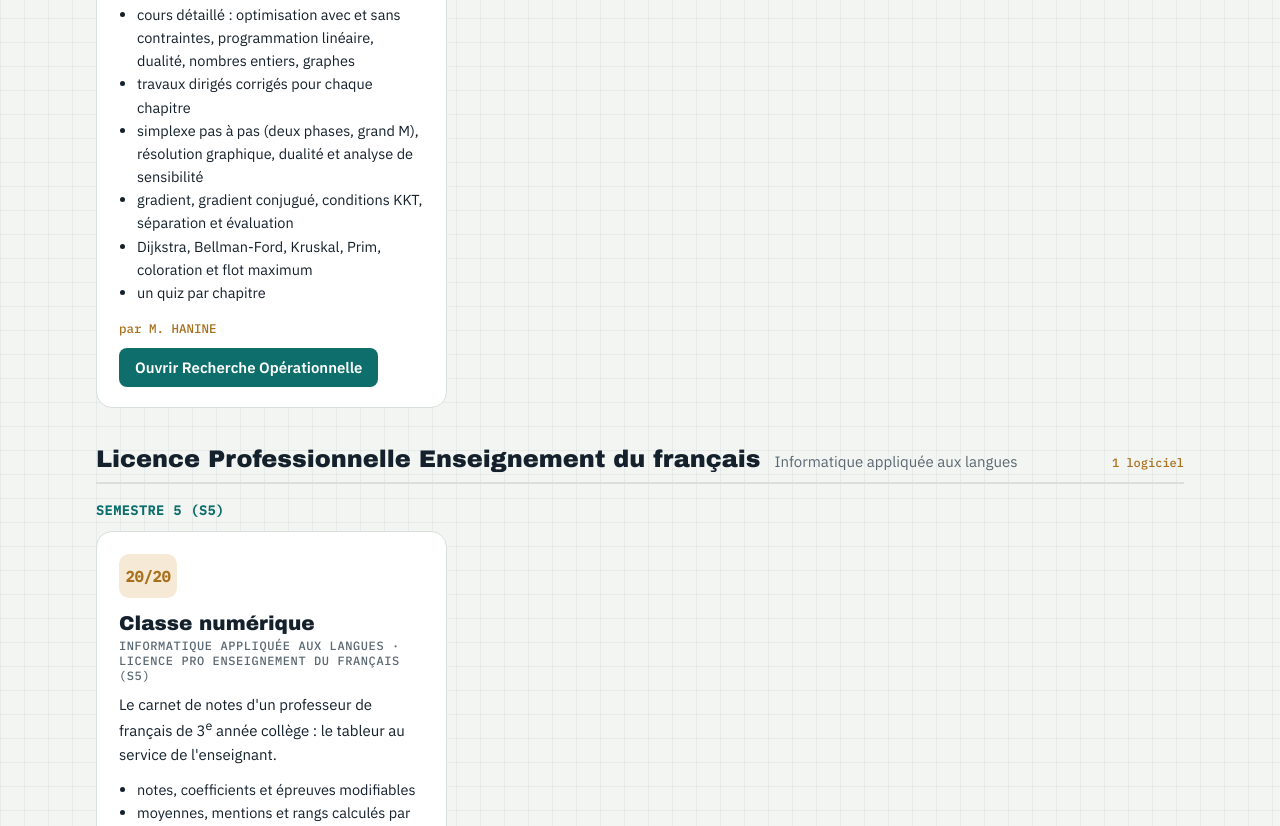
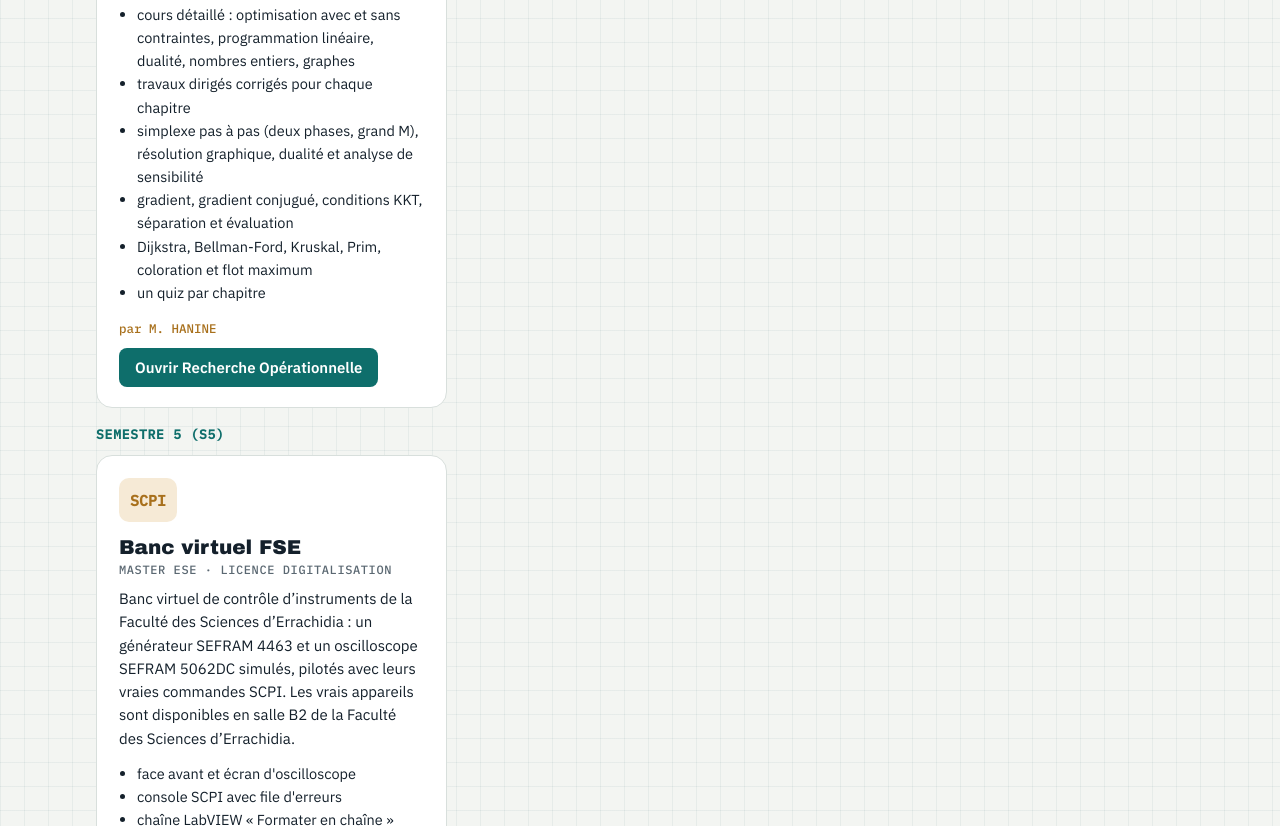
Before and after one commit to mhanine-cours/cours-hanine, a plain HTML site: page logiciels.html in a window 1280 px wide. Shown: the part 1974-2800 px from the top of the page. Drawn offline with Linux system fonts and the light colour scheme; a web font is replaced by a local one.

Commit message:
Logiciels : Banc virtuel FSE en Licence Digitalisation, semestre 5
Co-Authored-By: Claude Opus 5.5 <noreply@anthropic.com>
Claude-Session: https://claude.ai/code/session_01VSd4AYBYrTvExzJ2j1n76w

```diff
--- a/logiciels.html
+++ b/logiciels.html
@@ -132,7 +132,7 @@ table.t tr td:last-child{font-weight:600;color:var(--accent)}
   <p class="byline">Logiciels conçus et développés par <b>Pr Mounir HANINE</b> · Faculté des Sciences Errachidia · Université Moulay Ismail</p>
   <nav class="fil-nav" aria-label="Filières"><a href="#licence-digitalisation">Licence Digitalisation</a><a href="#licence-pro-francais">Licence Professionnelle Enseignement du français</a><a href="#master-ese">Master ESE</a><a href="#master-tourisme">Master Communication Touristique et Valorisation du Patrimoine</a><a href="#master-acbi">Master ACBI</a></nav>
   <section class="filiere" id="licence-digitalisation">
-    <div class="fil-head"><h2>Licence Digitalisation</h2><span>Tronc Commun Informatique Appliquée</span><em>5 logiciels</em></div>
+    <div class="fil-head"><h2>Licence Digitalisation</h2><span>Tronc Commun Informatique Appliquée</span><em>6 logiciels</em></div>
     <h3 class="sem">Semestre 1 (S1)</h3>
     <div class="apps">
     <article class="app">
@@ -174,6 +174,16 @@ table.t tr td:last-child{font-weight:600;color:var(--accent)}
       <a class="btn" href="recherche-operationnelle.html">Ouvrir Recherche Opérationnelle</a>
     </article>
     </div>
+      <h3 class="sem">Semestre 5 (S5)</h3>
+    <div class="apps">
+    <article class="app">
+      <span class="ic">SCPI</span><h2>Banc virtuel FSE</h2><div class="appmod">Master ESE · Licence Digitalisation</div>
+      <p>Banc virtuel de contrôle d’instruments de la Faculté des Sciences d’Errachidia : un générateur SEFRAM 4463 et un oscilloscope SEFRAM 5062DC simulés, pilotés avec leurs vraies commandes SCPI. Les vrais appareils sont disponibles en salle B2 de la Faculté des Sciences d’Errachidia.</p>
+      <ul><li>face avant et écran d'oscilloscope</li><li>console SCPI avec file d'erreurs</li><li>chaîne LabVIEW « Formater en chaîne »</li><li>6 défis corrigés</li><li>manuels des appareils à télécharger</li></ul>
+      <span class="by">par M. HANINE</span>
+      <a class="btn" href="generateur.html">Ouvrir le banc virtuel</a>
+    </article>
+    </div>
   </section>
   <section class="filiere" id="licence-pro-francais">
     <div class="fil-head"><h2>Licence Professionnelle Enseignement du français</h2><span>Informatique appliquée aux langues</span><em>1 logiciel</em></div>
@@ -189,7 +199,7 @@ table.t tr td:last-child{font-weight:600;color:var(--accent)}
     </div>
   </section>
   <section class="filiere" id="master-ese">
-    <div class="fil-head"><h2>Master ESE</h2><span>Informatique industrielle et contrôle d’instruments · également utilisé en Licence Digitalisation</span><em>2 logiciels</em></div>
+    <div class="fil-head"><h2>Master ESE</h2><span>Informatique industrielle et contrôle d’instruments · le banc virtuel est aussi utilisé en Licence Digitalisation (S5)</span><em>2 logiciels</em></div>
     <div class="apps">
     <article class="app">
       <span class="ic">SCPI</span><h2>Banc virtuel FSE</h2><div class="appmod">Master ESE · Licence Digitalisation</div>
```
